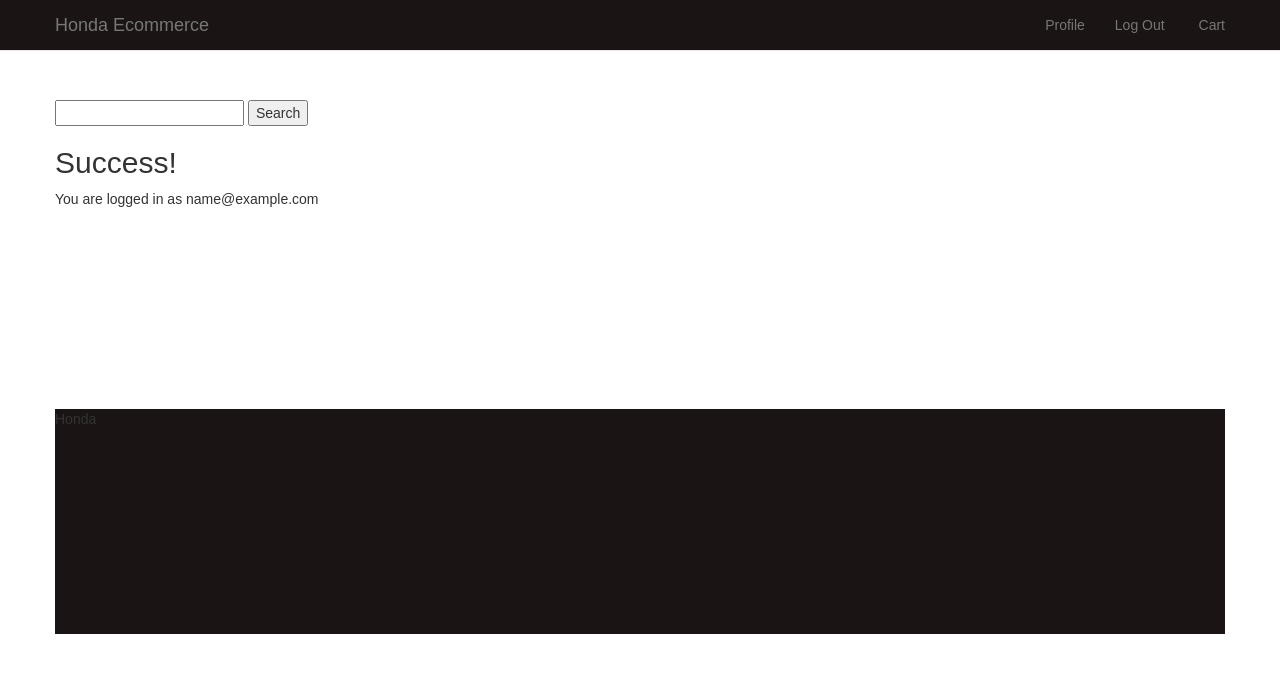
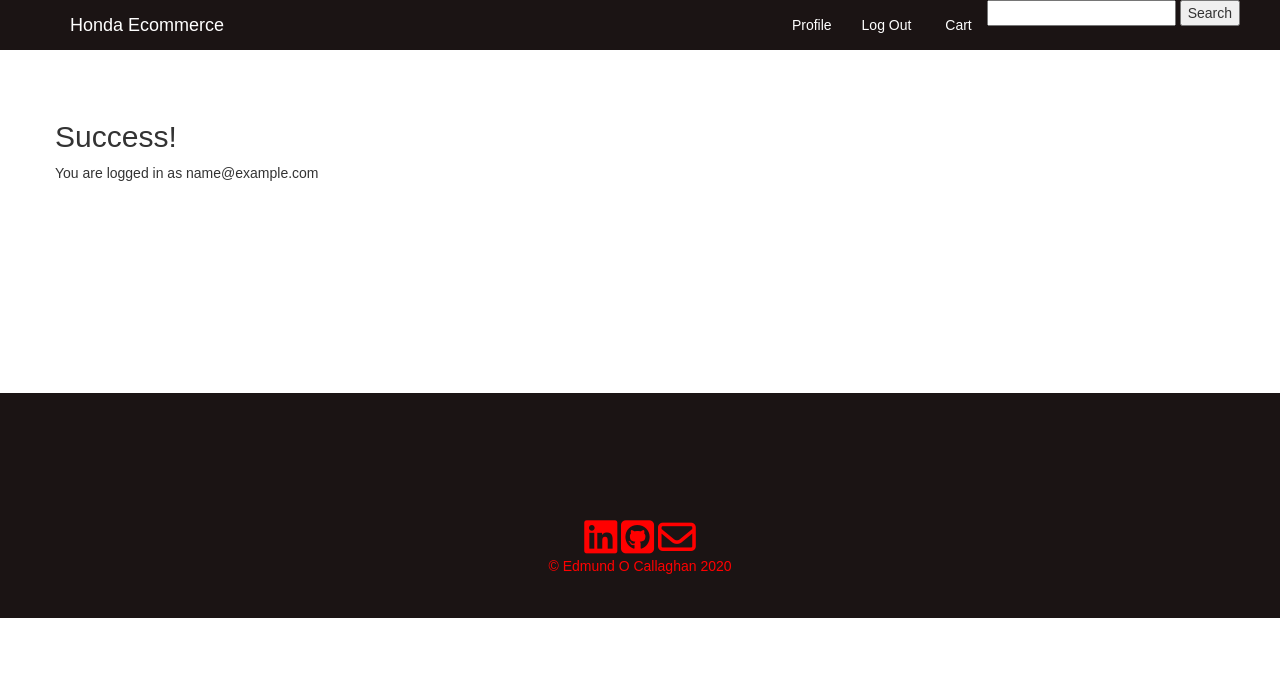
Before and after one commit to Novicetheaf/Honda-Motorcycle-Ecommerce-Project, a Django app: page /accounts/profile/ in a window 1280 px wide. Shown: the top 673 px of the page. Run offline with Django 3.2, Linux system fonts and the light colour scheme; the visitor is signed in with stand-in values (Sample User, id 1); some libraries are stand-ins or nearby versions.

Commit message:
added footer and moved search bar

```diff
--- a/templates/base.html
+++ b/templates/base.html
@@ -11,15 +11,14 @@
     <link rel="stylesheet" href="{% static 'css/custom.css' %}">
     <!--Font Aw-->
     <script src="https://kit.fontawesome.com/4a795257bd.js" crossorigin="anonymous"></script>
-    <script src="https://cdnjs.cloudflare.com/ajax/libs/jquery/3.2.1/jquery.min.js"></script>
-    <script src="https://cdnjs.cloudflare.com/ajax/libs/twitter-bootstrap/3.3.7/js/bootstrap.min.js"></script>
+
     {% block head_js %}
     {% endblock head_js %}
 </head>
 <body>
 
     <!-- Fixed masthead -->
-    <nav class="navbar navbar-masthead navbar-default navbar-fixed-top">
+    <nav class="navbar-masthead navbar-fixed-top">
         <div class="container">
             <div class="navbar-header">
                 <button type="button" class="navbar-toggle collapsed" data-toggle="collapse" data-target="#navbar" aria-expanded="false" aria-controls="navbar">
@@ -47,10 +46,17 @@
                             {% endif %}
                         </a>
                     </li>
+                    <li>
+                        <form action="{% url 'search' %}" method="GET">
+                            <input type="text" name="q">
+                            <button type="submit">Search</button>
+                        </form>
+                    </li>
                 </ul>
             </div>
         </div>
     </nav>
+    <!--alert messages here for customer-->
     {% if messages %}
         <div class="alert alert-success">
             <div class="messages">
@@ -60,18 +66,72 @@
             </div>
         </div>
     {% endif %}
+
+    <!--Products here-->
     <div class="container">
-        <div class="display">
-            <form action="{% url 'search' %}" method="GET">
-                <input type="text" name="q">
-                <button type="submit">Search</button>
-            </form>
         {% block content %} {% endblock %}
     </div>
+
+    <!--Footer Section-->
     <footer>
         <div class="container">
-            <p>Honda</p>
+            <div class="row mx-0">
+                <div class="col-lg-12 footer-text">
+                    <a href="https://www.linkedin.com/in/edmund-crowley-o-callaghan/" target="_blank"><i class="footer-icons fab fa-linkedin"></i></a>
+
+                    <a href="https://github.com/Novicetheaf" target="_blank"><i class="footer-icons fab fa-github-square"></i></a>
+
+                    <a href="" data-toggle="modal" data-target="#modalContactForm"><i class="footer-icons far fa-envelope"></i></a>
+
+                    <p>© Edmund O Callaghan 2020</p>
+                </div>
+            </div>
         </div>
     </footer>
+
+
+     <!--Modal Contact Form - Reference to: https://mdbootstrap.com/docs/jquery/modals/forms/-->
+    <div class="modal fade" id="modalContactForm" tabindex="-1" role="dialog" aria-hidden="true">
+        <div class="modal-dialog" role="document">
+            <div class="modal-content">
+                <div class="modal-header text-center">
+                    <h4 class="modal-title w-100 font-weight-bold">Contact Me Here.</h4>
+                    <button type="button" class="close" data-dismiss="modal" aria-label="Close">
+                        <span id="close-btn" aria-hidden="true">&times;</span>
+                    </button>
+                </div>
+                <div class="modal-body mx-3">
+                    <form id="form-submit">
+                        <div class="form-group">
+                            <label for="fullname">Your Name</label>
+                            <input type="text" name="name" class="form-control" id="fullname" placeholder="Name" required/>
+                        </div>
+                        <div class="form-group">
+                            <label for="emailaddress">Email address</label>
+                            <input type="email" name="emailaddress" class="form-control" id="emailaddress" placeholder="Email" minlength="10" pattern=".+.com" required/>
+                            <small id="emailHelp" class="form-text text-muted">We'll never share your email with anyone else.</small>
+                        </div>
+                        <div class="form-group">
+                            <label for="projectsummary">Message</label>
+                            <textarea rows="5" name="projectsummary" class="form-control" id="projectsummary" placeholder="Message" required></textarea>
+                        </div>
+                        <button type="submit" class="btn btn-danger">Send</button>
+                        <span id="submit-response"></span>
+                    </form>
+                </div>
+            </div>
+        </div>
+    </div>
+
+
+    <script src="https://code.jquery.com/jquery-3.4.1.slim.min.js"
+        integrity="sha384-J6qa4849blE2+poT4WnyKhv5vZF5SrPo0iEjwBvKU7imGFAV0wwj1yYfoRSJoZ+n" crossorigin="anonymous">
+    </script>
+    <script src="https://cdn.jsdelivr.net/npm/popper.js@1.16.0/dist/umd/popper.min.js"
+        integrity="sha384-Q6E9RHvbIyZFJoft+2mJbHaEWldlvI9IOYy5n3zV9zzTtmI3UksdQRVvoxMfooAo" crossorigin="anonymous">
+    </script>
+    <script src="https://stackpath.bootstrapcdn.com/bootstrap/4.4.1/js/bootstrap.min.js"
+        integrity="sha384-wfSDF2E50Y2D1uUdj0O3uMBJnjuUD4Ih7YwaYd1iqfktj0Uod8GCExl3Og8ifwB6" crossorigin="anonymous">
+    </script>
 </body>
 </html>
```
